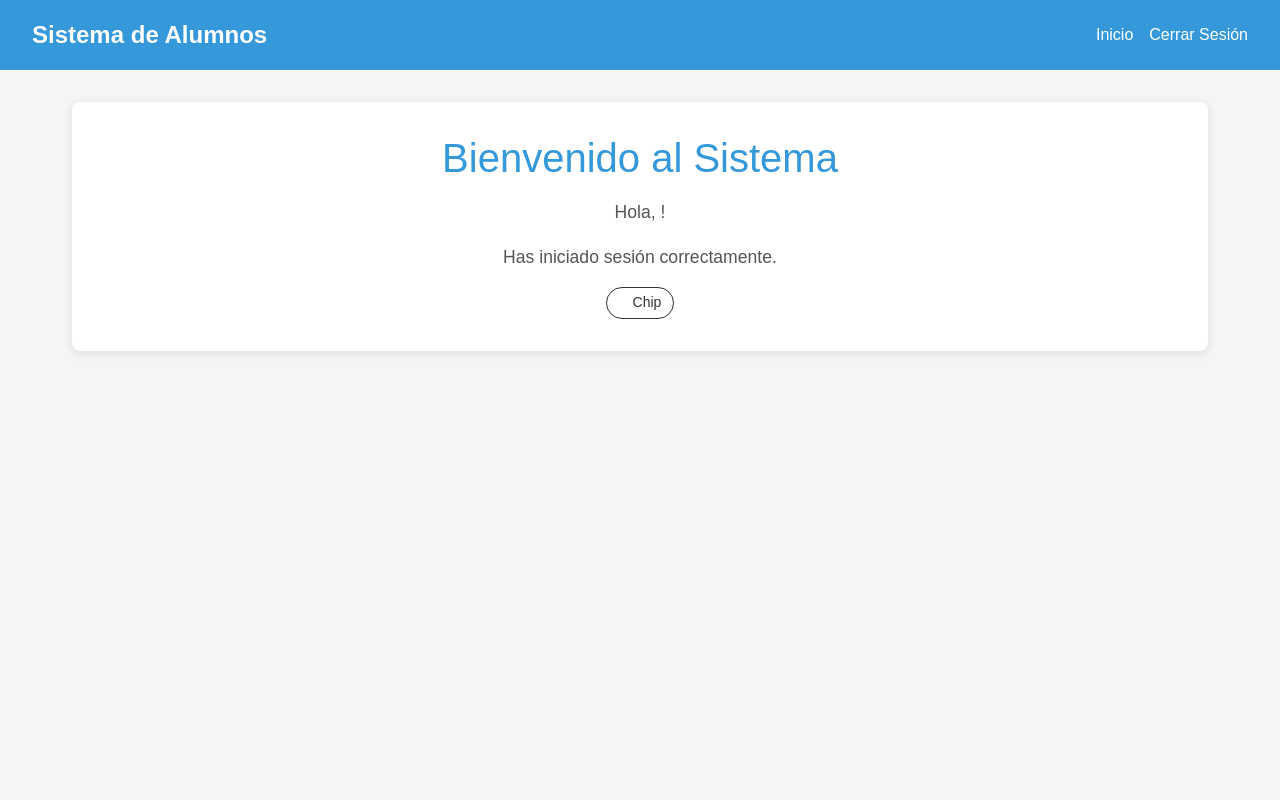
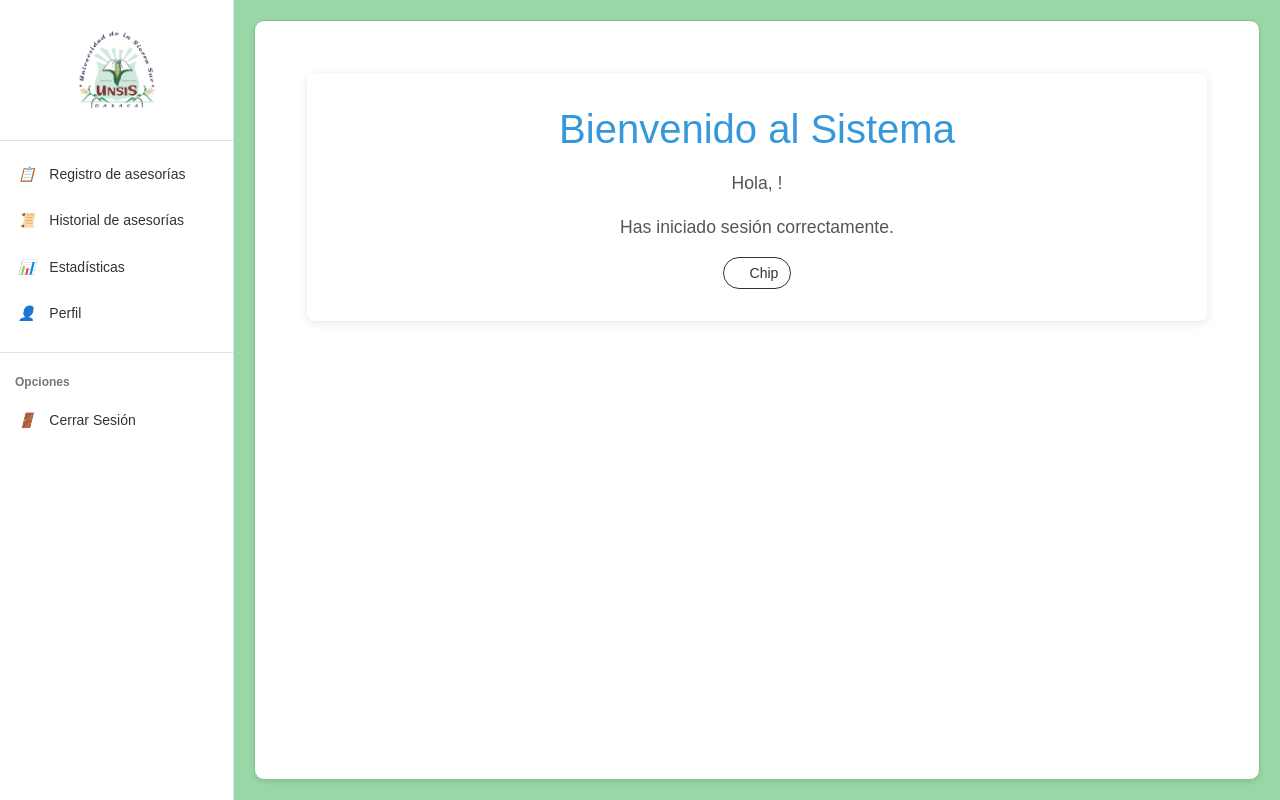
Before and after one commit to DannG04/AsesoriasUnsis, a Vue app in the folder asesorias_front/: page /home in a window 1280 px wide. Built offline with nearby package versions, Linux system fonts and the light colour scheme; sample sign-in values are in the browser's storage; some icons are missing.

Commit message:
Agrega menu y app vue implementado

```diff
--- a/asesorias_front/src/App.vue
+++ b/asesorias_front/src/App.vue
@@ -1,25 +1,80 @@
 <template>
   <div id="app">
-    <nav v-if="isLoggedIn" class="navbar">
-      <div class="brand">Sistema de Alumnos</div>
-      <div class="nav-links">
-        <router-link to="/home">Inicio</router-link>
-        <a href="#" @click.prevent="logout">Cerrar Sesión</a>
+    <!-- Login page (uses full screen) -->
+    <div v-if="$route.path === '/login'" class="login-fullscreen">
+      <router-view />
+    </div>
 
+    <!-- App with sidebar (for all other routes) -->
+    <div v-else class="app-with-sidebar">
+      <!-- Sidebar menu (always visible when logged in) -->
+      <div v-if="isLoggedIn" class="sidebar">
+        <div class="sidebar-header">
+          <img src="@/assets/logo-unsis.png" alt="Logo UNSIS" class="logo">
+        </div>
+
+        <div class="sidebar-menu">
+          <router-link to="/registro-asesorias" class="menu-item">
+            <i class="icon-doc"></i> Registro de asesorías
+          </router-link>
+
+          <router-link to="/historial-asesorias" class="menu-item">
+            <i class="icon-history"></i> Historial de asesorías
+          </router-link>
+
+          <router-link to="/estadisticas" class="menu-item">
+            <i class="icon-chart"></i> Estadísticas
+          </router-link>
+
+          <router-link to="/perfil" class="menu-item">
+            <i class="icon-user"></i> Perfil
+          </router-link>
+
+          <div class="sub-section">
+            <div class="section-title">Opciones</div>
+            <a href="#" @click.prevent="logout" class="menu-item">
+              <i class="icon-logout"></i> Cerrar Sesión
+            </a>
+          </div>
+        </div>
       </div>
 
-    </nav>
-    <router-view />
+      <!-- Main content area -->
+      <div class="content-wrapper">
+        <header v-if="pageTitle">
+          <h1 class="page-title">{{ pageTitle }}</h1>
+        </header>
+
+        <main class="main-content">
+          <div class="content-box">
+            <!-- Router view para cargar el contenido de las diferentes pantallas -->
+            <router-view />
+          </div>
+        </main>
+      </div>
+    </div>
   </div>
 </template>
 
 <script>
 export default {
-
   name: 'App',
+  data() {
+    return {
+      pageTitles: {
+        '/registro-asesorias': 'REGISTRO DE ASESORÍAS',
+        '/historial-asesorias': 'HISTORIAL DE ASESORÍAS',
+        '/estadisticas': 'ESTADÍSTICAS',
+        '/perfil': 'PERFIL'
+      }
+    }
+  },
   computed: {
     isLoggedIn() {
       return this.$store.getters.isLoggedIn
+    },
+    pageTitle() {
+      return this.pageTitles[this.$route.path]
     }
   },
   methods: {
@@ -28,11 +83,18 @@ export default {
         .then(() => {
           this.$router.push('/login')
         })
+        .catch(error => {
+          console.error('Error durante el cierre de sesión:', error)
+        })
+    }
+  },
+  watch: {
+    $route(to) {
+      // Para actualizar el título según la ruta actual
+      document.title = this.pageTitles[to.path] || 'Sistema UNSIS'
     }
   }
-
 }
-
 </script>
 
 <style>
@@ -54,33 +116,122 @@ body {
   min-height: 100vh;
 }
 
-.navbar {
+.app-with-sidebar {
+  width: 100%;
+  min-height: 100vh;
   display: flex;
-  justify-content: space-between;
-  align-items: center;
-  background-color: #3498db;
-  color: white;
-  padding: 1rem 2rem;
 }
 
-.brand {
-  font-size: 1.5rem;
+/* Login page styles */
+.login-fullscreen {
+  width: 100%;
+  min-height: 100vh;
+  background-color: #9AD7A7;
+}
+
+/* Sidebar styles based on the screenshot */
+.sidebar {
+  width: 234px;
+  min-height: 100vh;
+  background-color: white;
+  border-right: 1px solid #e0e0e0;
+}
+
+.sidebar-header {
+  padding: 20px;
+  text-align: center;
+  border-bottom: 1px solid #e0e0e0;
+}
+
+.logo {
+  max-width: 100px;
+  height: auto;
+}
+
+.sidebar-menu {
+  padding: 10px 0;
+}
+
+.menu-item {
+  display: block;
+  padding: 12px 15px;
+  text-decoration: none;
+  color: #333;
+  border-left: 3px solid transparent;
+  font-size: 14px;
+  transition: background-color 0.2s ease;
+}
+
+.menu-item:hover {
+  background-color: #f0f0f0;
+}
+
+.menu-item.active, .menu-item.router-link-active {
+  background-color: #9AD7A7;
+  border-left: 3px solid #0e734f;
+  color: #0e734f;
   font-weight: bold;
 }
 
-.nav-links a {
-  color: white;
-  text-decoration: none;
-  margin-left: 1rem;
+.menu-item i {
+  margin-right: 10px;
+  width: 16px;
+  text-align: center;
 }
 
-.nav-links a:hover {
-  text-decoration: underline;
+.sub-section {
+  margin-top: 15px;
+  padding-top: 15px;
+  border-top: 1px solid #e0e0e0;
 }
 
-.container {
-  max-width: 1200px;
-  margin: 0 auto;
-  padding: 2rem;
+.section-title {
+  padding: 5px 15px;
+  font-size: 12px;
+  color: #777;
+  font-weight: bold;
 }
+
+/* Content area */
+.content-wrapper {
+  flex: 1;
+  display: flex;
+  flex-direction: column;
+  background-color: #9AD7A7;
+}
+
+header {
+  padding: 20px;
+  text-align: center;
+}
+
+.page-title {
+  font-size: 32px;
+  color: #000;
+  font-weight: bold;
+  margin: 0;
+  text-transform: uppercase;
+}
+
+.main-content {
+  padding: 20px;
+  flex: 1;
+}
+
+.content-box {
+  background-color: white;
+  border-radius: 10px;
+  box-shadow: 0 2px 5px rgba(0, 0, 0, 0.1);
+  padding: 20px;
+  height: 100%;
+  overflow: hidden;
+  border: 1px solid #86c194;
+}
+
+/* Icons */
+.icon-doc:before { content: "📋"; }
+.icon-history:before { content: "📜"; }
+.icon-chart:before { content: "📊"; }
+.icon-user:before { content: "👤"; }
+.icon-logout:before { content: "🚪"; }
 </style>
```
Also changed, not shown: 1 other file (tests, documents, lock files or other folders).
